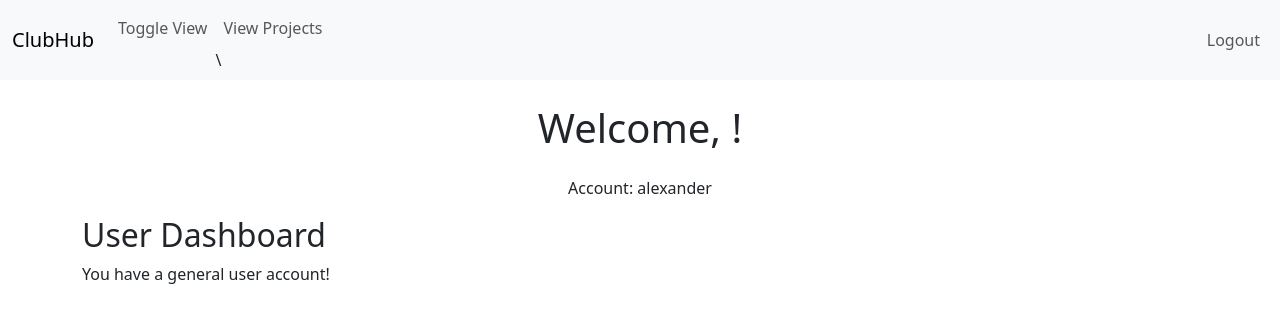
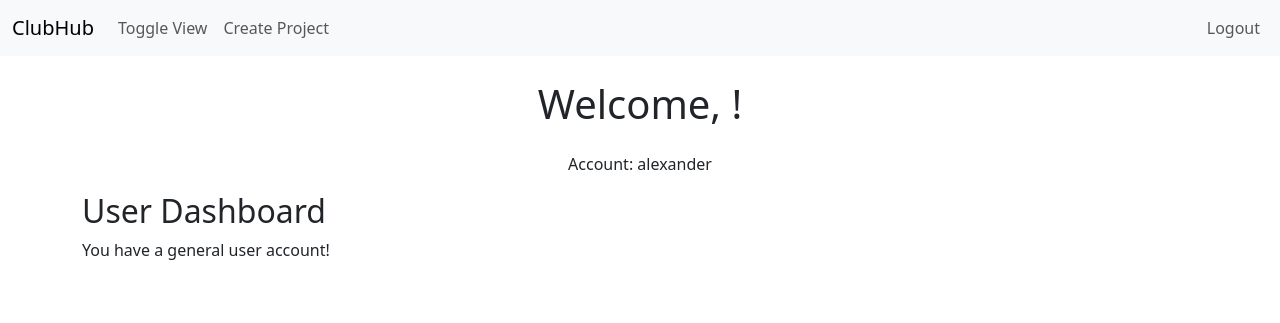
Before and after one commit to alexanderhalpern/CS3240Project, a Django app: page /main/ in a window 1280 px wide. Shown: the top 323 px of the page. Run offline with Django 4.2, Linux system fonts and the light colour scheme; a user stored in the database is signed in; data comes from the database, SQL or seed files in the repository; some libraries are stand-ins or nearby versions.

Commit message:
different screens for admin/common user 2nd

```diff
--- a/users/templates/main.html
+++ b/users/templates/main.html
@@ -21,11 +21,7 @@
                         <a class="nav-link" href="#" id="toggleView">Toggle View</a>
                     </li>
                     <li class="nav-item">
-                        {% if user.profile.is_pma_admin %}
-                            <a class="nav-link" href="#" data-bs-toggle="modal" data-bs-target="#createProjectModal">Create Project</a>
-                        {% else %}
-                            <a class="nav-link" href="#" data-bs-toggle="modal" data-bs-target="#createProjectModal">View Projects</a>\
-                        {% endif %}
+                        <a class="nav-link" href="#" data-bs-toggle="modal" data-bs-target="#createProjectModal">Create Project</a>
                     </li>
                 </ul>
                 <ul class="navbar-nav">
@@ -55,7 +51,11 @@
         <div class="modal-dialog">
             <div class="modal-content">
                 <div class="modal-header">
-                    <h5 class="modal-title" id="createProjectModalLabel">Create Project</h5>
+                    {% if user.profile.is_pma_admin %}
+                        <h5 class="modal-title" id="createProjectModalLabel">Create Project</h5>
+                    {% else %}
+                    <h5 class="modal-title" id="createProjectModalLabel">View Projects</h5>
+                    {% endif %}
                     <button type="button" class="btn-close" data-bs-dismiss="modal" aria-label="Close"></button>
                 </div>
                 <div class="modal-body">
```
